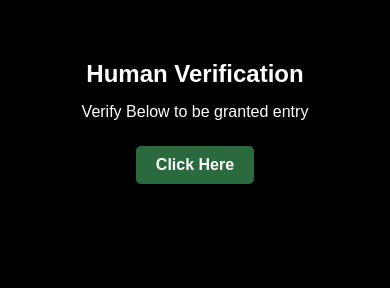
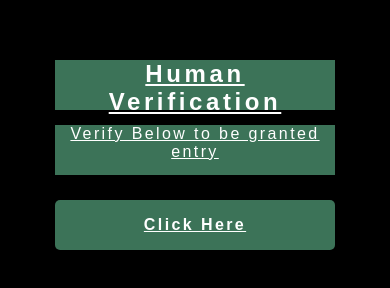
Before and after one commit to arthtestt1/testbot2, a plain HTML site: page index.html in a window 390 px wide. Drawn offline with Linux system fonts and the light colour scheme.

Commit message:
Update index.html

```diff
--- a/index.html
+++ b/index.html
@@ -96,15 +96,30 @@
   @media (max-width: 767px) {
     .main-section h1 {
       font-size: 1.5rem;
+      width: 280px;
+      height: 50px;
+      text-decoration: underline;
+      background-color: #3c7358;
+      letter-spacing: .15em;
     }
 
     .main-section p {
       font-size: 1rem;
+      width: 280px;
+      height: 50px;
+      text-decoration: underline;
+      background-color: #3c7358;
+      letter-spacing: .15em;
     }
 
     .redirect-button {
       font-size: 1rem;
       padding: 10px 20px;
+      width: 280px;
+      height: 50px;
+      text-decoration: underline;
+      background-color: #3c7358;
+      letter-spacing: .15em;
     }
   }
   </style>
```
